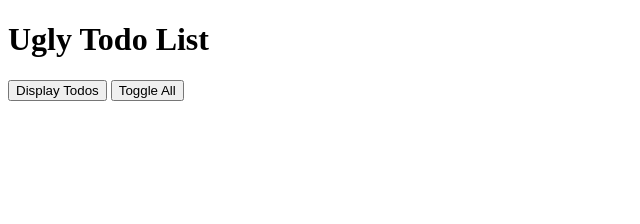
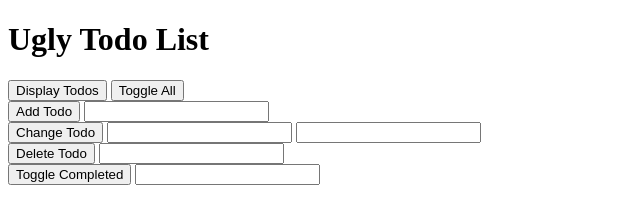
Before and after one commit to rafverbeelen/practical-javascript, a plain HTML site: page index.html in a window 1280 px wide. Shown: the whole page, without its empty margins (0-640 px from the left). Drawn offline with Linux system fonts and the light colour scheme.

Commit message:
Version 8 - Getting data from inputs

```diff
--- a/code.js
+++ b/code.js
@@ -65,15 +65,37 @@ var todoList = {
   }
 };
 
-// Clicking “Display todos” should run todoList.displayTodos
-// Clicking “Toggle all” should run todoList.toggleAll
-
-var displayTodosButton = document.getElementById('displayTodosButton');
-displayTodosButton.addEventListener('click', function() {
-  todoList.displayTodos();
-});
-
-var toggleAllButton = document.getElementById('toggleAllButton');
-toggleAllButton.addEventListener('click', function() {
-  todoList.toggleAll();
-});
+var handlers = {
+  displayTodos: function() {
+    todoList.displayTodos();
+  },
+  // It should have working controls for .addTodo
+  addTodo: function() {
+    var addTodoTextInput = document.getElementById('addTodoTextInput');
+    todoList.addTodo(addTodoTextInput.value);
+    addTodoTextInput.value = '';
+  },
+  // It should have working controls for .changeTodo
+  changeTodo: function() {
+    var changeTodoPositionInput = document.getElementById('changeTodoPositionInput');
+    var changeTodoTextInput = document.getElementById('changeTodoTextInput');
+    todoList.changeTodo(changeTodoPositionInput.valueAsNumber, changeTodoTextInput.value);
+    changeTodoPositionInput.value = '';
+    changeTodoTextInput.value = '';
+  },
+  // It should have working controls for .deleteTodo
+  deleteTodo: function() {
+    var deleteTodoPositionInput = document.getElementById('deleteTodoPositionInput');
+    todoList.deleteTodo(deleteTodoPositionInput.valueAsNumber)
+    deleteTodoPositionInput.value = '';
+  },
+  // It should have working controls for .toggleCompleted
+  toggleCompleted: function() {
+    var toggleCompletedPositionInput = document.getElementById('toggleCompletedPositionInput');
+    todoList.toggleCompleted(toggleCompletedPositionInput.valueAsNumber);
+    toggleCompletedPositionInput.value = '';
+  },
+  toggleAll: function() {
+    todoList.toggleAll();
+  }
+};
--- a/index.html
+++ b/index.html
@@ -8,9 +8,32 @@
   <body>
     <h1>Ugly Todo List</h1>
 
-    <!-- There should be a “Display todos” button and a “Toggle all” button in the app -->
-    <button id="displayTodosButton">Display Todos</button>
-    <button id="toggleAllButton">Toggle All</button>
+    <div>
+      <button onclick="handlers.displayTodos()">Display Todos</button>
+      <button onclick="handlers.toggleAll()">Toggle All</button>
+    </div>
+
+    <div>
+      <button onclick="handlers.addTodo()">Add Todo</button>
+      <input id="addTodoTextInput" type="text">
+    </div>
+
+    <div>
+      <button onclick="handlers.changeTodo()">Change Todo</button>
+      <input id="changeTodoPositionInput" type="number">
+      <input id="changeTodoTextInput" type="text">
+    </div>
+
+    <div>
+      <button onclick="handlers.deleteTodo()">Delete Todo</button>
+      <input id="deleteTodoPositionInput" type="number">
+    </div>
+
+    <div>
+      <button onclick="handlers.toggleCompleted()">Toggle Completed</button>
+      <input id="toggleCompletedPositionInput" type="number">
+    </div>
+
 
     <script type="text/javascript" src="code.js"></script>
 
```
